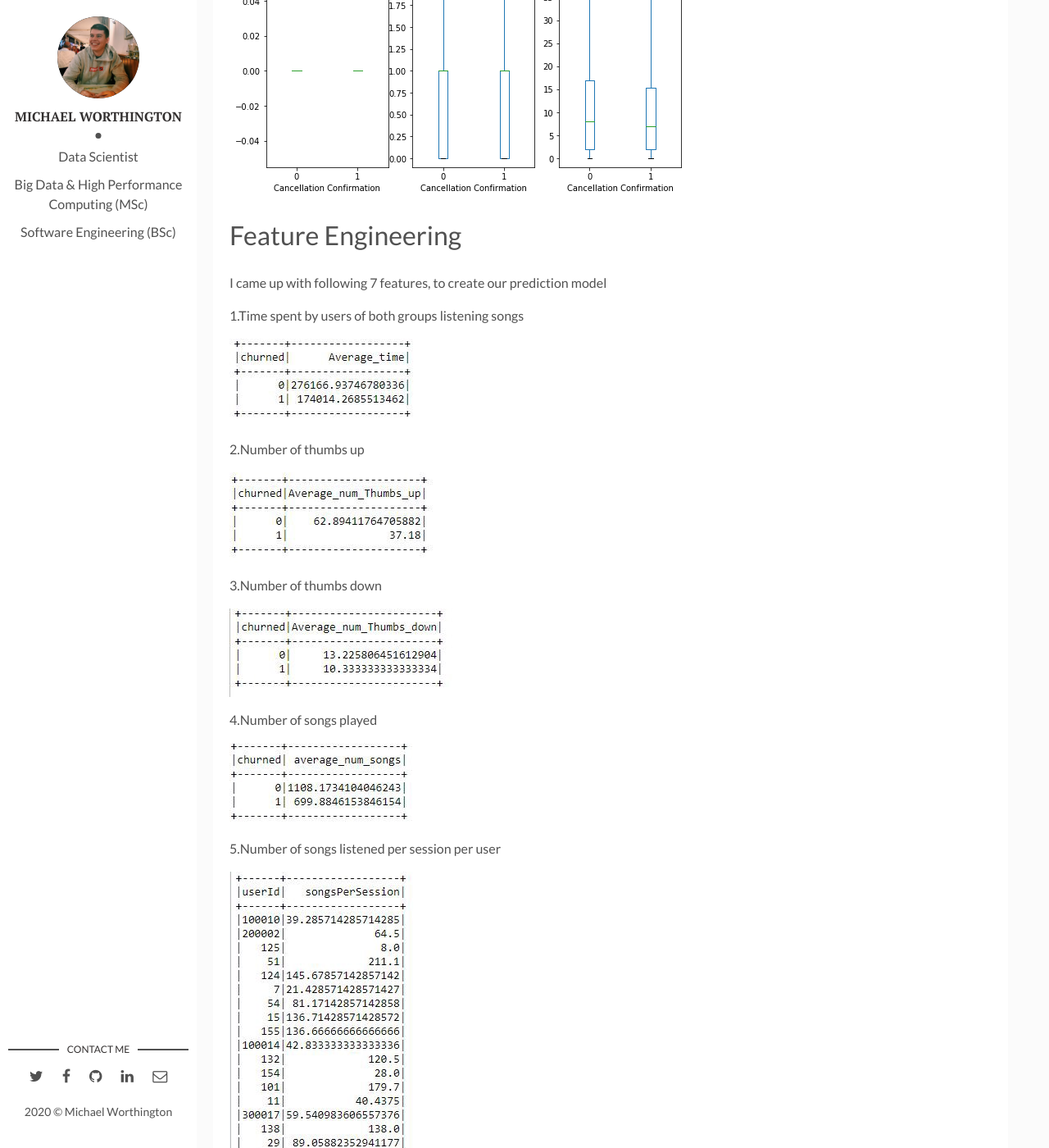
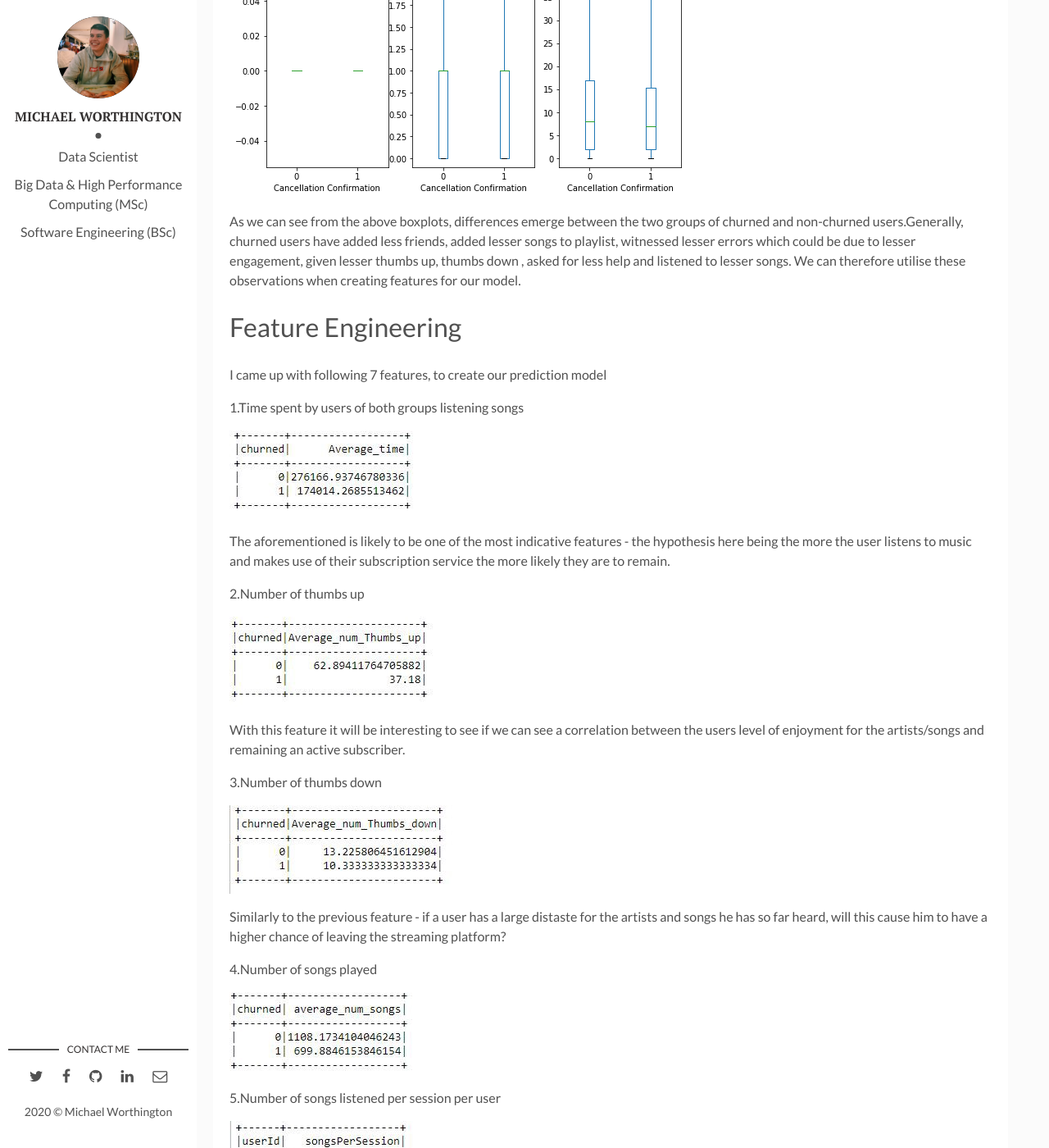
Before and after one commit to Mikewortho/Mikewortho.github.io, a Jekyll site: the page built from _posts/2017-04-06-welcome-to-jekyll.markdown, in a window 1280 px wide and 1400 px high, scrolled down 2612 px. Shown: the whole window at 82% size. Built offline with Jekyll 4.4.1, drawn with Linux system fonts in a browser that asks for light colours; some of the changed text lies outside the part shown.

Commit message:
Update 2017-04-06-welcome-to-jekyll.markdown

```diff
--- a/_posts/2017-04-06-welcome-to-jekyll.markdown
+++ b/_posts/2017-04-06-welcome-to-jekyll.markdown
@@ -26,6 +26,8 @@ On further investigation, I find that there are null values for userId and sessi
 
 ![Churn Or Not]({{site.baseurl}}/assets/img/churnvnchurn.jpg)
 
+As we can see from the above boxplots, differences emerge between the two groups of churned and non-churned users.Generally, churned users have added less friends, added lesser songs to playlist, witnessed lesser errors which could be due to lesser engagement, given lesser thumbs up, thumbs down , asked for less help and listened to lesser songs. We can therefore utilise these observations when creating features for our model.
+
 
 # Feature Engineering
 I came up with following 7 features, to create our prediction model
@@ -34,13 +36,19 @@ I came up with following 7 features, to create our prediction model
 
 ![PrintSchema EDA]({{site.baseurl}}/assets/img/churn2.jpg)
 
+The aforementioned is likely to be one of the most indicative features - the hypothesis here being the more the user listens to music and makes use of their subscription service the more likely they are to remain.
+
 2.Number of thumbs up
 
 ![PrintSchema EDA]({{site.baseurl}}/assets/img/churn3.jpg)
 
+With this feature it will be interesting to see if we can see a correlation between the users level of enjoyment for the artists/songs and remaining an active subscriber.
+
 3.Number of thumbs down
 
 ![PrintSchema EDA]({{site.baseurl}}/assets/img/churn4.jpg)
+
+Similarly to the previous feature - if a user has a large distaste for the artists and songs he has so far heard, will this cause him to have a higher chance of leaving the streaming platform?
 
 4.Number of songs played
 
@@ -57,6 +65,8 @@ I came up with following 7 features, to create our prediction model
 7.Average number of active days
 
 ![PrintSchema EDA]({{site.baseurl}}/assets/img/churn8.jpg)
+
+Much akin to the first engineered feature. I beleive this will be a very indicative feature, the more active days shows a higher affinity for the product from the user. As such high affinity to a product would usually indicate non-churn, in contrast low levels of affinity would indicate churn.
 
 Looking at the above features, we can observe significant behavioral differences between the churn and non-churn group.
 
```
